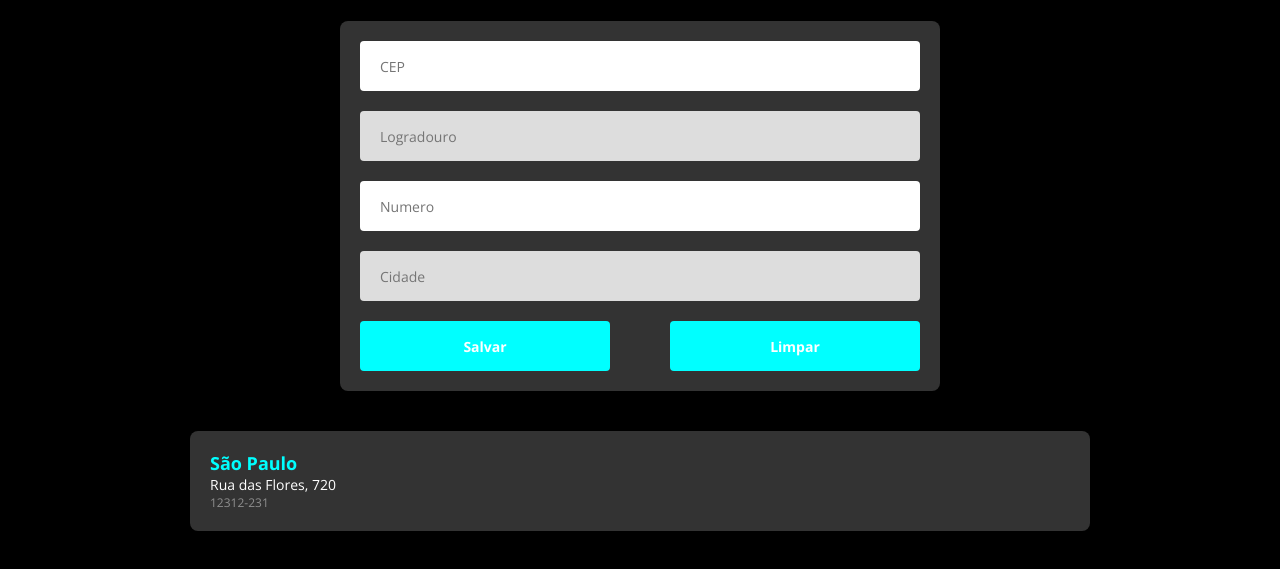
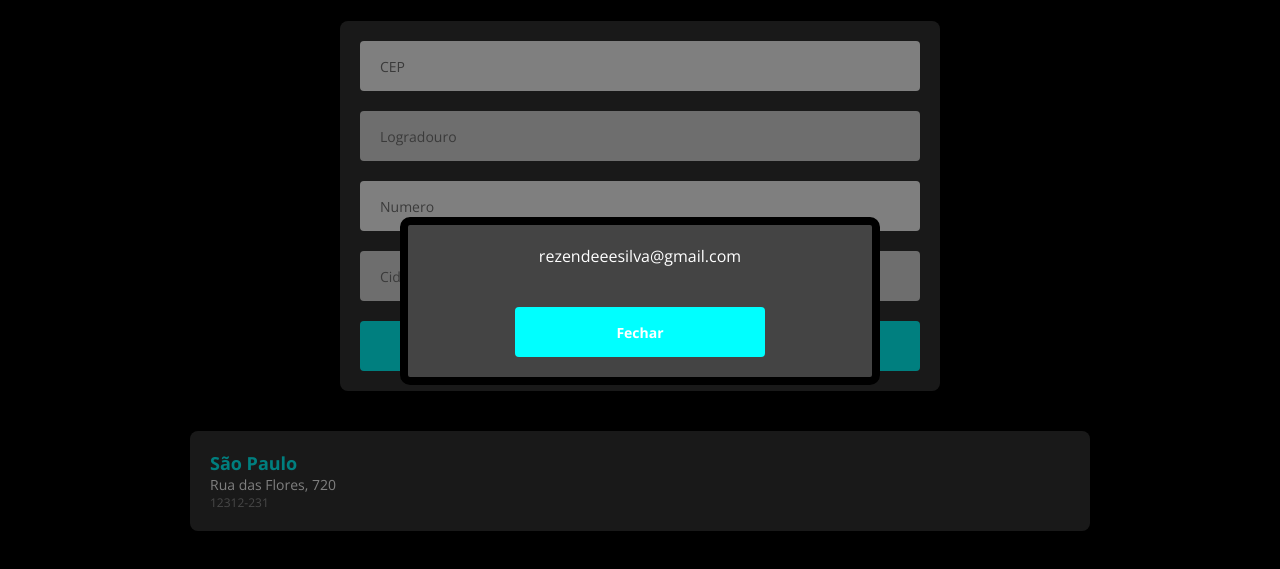
Before and after one commit to ORodrigoRezende/zipcode_project, a plain HTML site: page index.html in a window 1280 px wide. Both pictures are taken after a click on the element "Contato". Shown: the part 99-668 px from the top of the page. Drawn offline with nearby package versions, Linux system fonts and the light colour scheme.

Commit message:
Página completa

```diff
--- /dev/null
+++ b/css/modal.css
@@ -0,0 +1,40 @@
+
+
+.modal-container{
+    position: fixed;
+    top: 0;
+    left: 0;
+
+    padding: 20px;
+
+    background-color: rgba(0,0,0,0.5);
+    height: 100vh;
+    width: 100%;
+    z-index: 1;
+
+    display: none;
+}
+
+.modal-container.active{
+    display: flex;
+    justify-content: center;
+    align-items: center;
+}
+
+.modal-box{
+    width: 100%;
+    max-width: 480px;
+    background-color: #444;
+    padding: 20px;
+    border-radius: 10px;
+    border: 8px solid black;
+    display: flex;
+    flex-direction: column;
+    align-items: center;
+
+}
+
+.modal-content {
+    color: #fff;
+    margin-bottom: 40px;
+}
--- a/css/styles.css
+++ b/css/styles.css
@@ -1,3 +1,5 @@
+@import 'modal.css';
+
 *{
     box-sizing: border-box;
     padding: 0;
--- a/index.html
+++ b/index.html
@@ -78,6 +78,19 @@
             </div>
         </section>
     </main>
+
+    <section id="modal-contact" class="modal-container">
+        <div class="modal-box">
+            <div class="modal-content">
+                <p>rezendeeesilva@gmail.com</p>
+            </div>
+            <button id="modal-contact-close" class="btn">
+                Fechar
+            </button>
+        </div>
+
+    </section>
+
     <script type="module" src="js/zipcode.js"></script>
 </body>
 </html>
--- /dev/null
+++ b/js/controllers/modal-controller.js
@@ -0,0 +1,34 @@
+function State(){
+    this.container = null;
+    this.btnClose = null;
+}
+
+const state = new State();
+
+export function init(){
+    state.container = document.querySelector("#modal-contact");
+    state.btnClose = document.querySelector("#modal-contact-close");
+
+    state.btnClose.addEventListener('click',handleBtnCloseClick);
+    state.container.addEventListener('click',handleContainerClick);
+}
+
+export function showModal(){
+    state.container.classList.add("active");
+}
+
+export function closeModal(){
+    state.container.classList.remove("active");
+}
+
+function handleBtnCloseClick(event){
+    event.preventDefault();
+    closeModal();
+}
+
+function handleContainerClick(event){
+    event.preventDefault();
+    if(event.target == this){
+    closeModal();
+    }
+}
--- /dev/null
+++ b/js/controllers/page-controller.js
@@ -0,0 +1,13 @@
+import * as modalController from './modal-controller.js';
+
+export function init(){
+    const contactLink = document.querySelector(".contact-link");
+    contactLink.addEventListener('click',handleContactLinkClick);
+
+}
+
+function handleContactLinkClick(event){
+    event.preventDefault();
+    modalController.showModal();
+
+}
--- a/js/zipcode.js
+++ b/js/zipcode.js
@@ -1,5 +1,9 @@
 import * as formController from './controllers/form-controller.js';
 import * as listController from './controllers/list-controller.js';
+import * as modalController from './controllers/modal-controller.js';
+import * as pageController from './controllers/page-controller.js';
 
 listController.init();
 formController.init();
+modalController.init();
+pageController.init();
```
